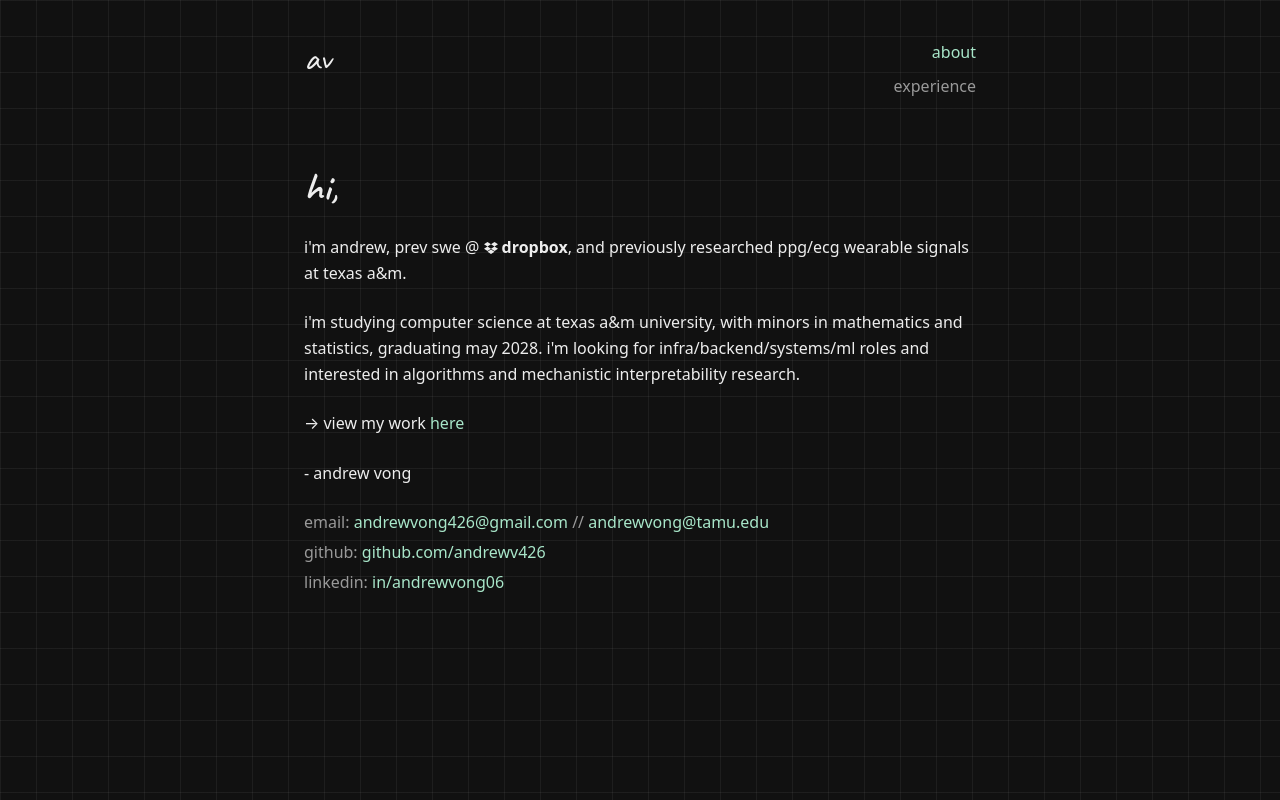
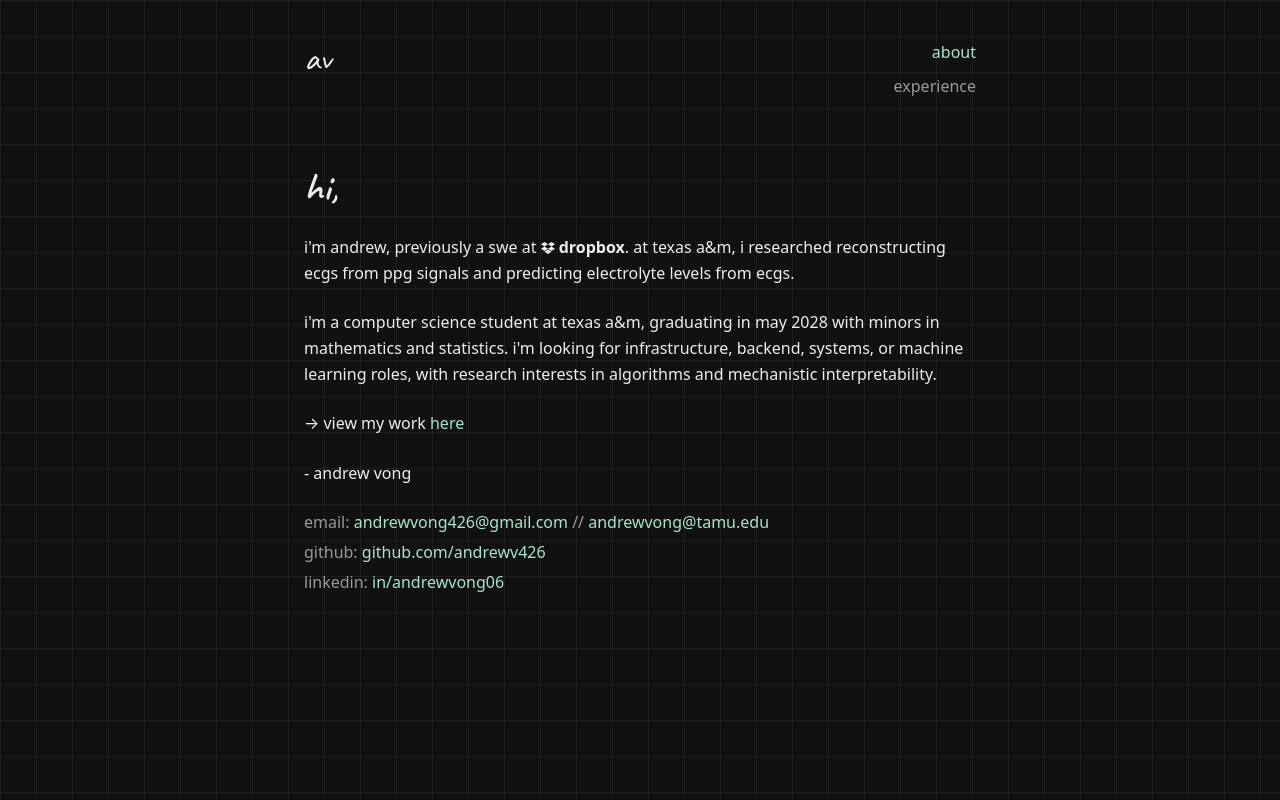
Before and after one commit to andrewv426/portfolio, a React (Vite) app: page / in a window 1280 px wide. Built offline with nearby package versions, Linux system fonts and the light colour scheme; a web font is replaced by a local one.

Commit message:
style: clarify About introduction and role interests

```diff
--- a/src/pages/About.jsx
+++ b/src/pages/About.jsx
@@ -5,21 +5,21 @@ function About() {
     <section className="page">
       <h1>hi,</h1>
       <p>
-        i'm andrew, prev swe @{" "}
+        i'm andrew, previously a swe at{" "}
         <strong className="company-name">
           <svg className="company-icon" aria-hidden="true" focusable="false">
             <use href="/icons.svg#dropbox-icon" />
           </svg>
           dropbox
         </strong>
-        , and previously researched ppg/ecg
-        wearable signals at texas a&amp;m.
+        . at texas a&amp;m, i researched reconstructing ecgs from ppg signals and
+        predicting electrolyte levels from ecgs.
       </p>
       <p>
-        i'm studying computer science at texas a&amp;m university, with minors in
-        mathematics and statistics, graduating may 2028. i'm looking for
-        infra/backend/systems/ml roles and interested in algorithms and
-        mechanistic interpretability research.
+        i'm a computer science student at texas a&amp;m, graduating in may 2028
+        with minors in mathematics and statistics. i'm looking for
+        infrastructure, backend, systems, or machine learning roles, with
+        research interests in algorithms and mechanistic interpretability.
       </p>
       <p>
         → view my work <Link className="link-accent" to="/experience">here</Link>
```
